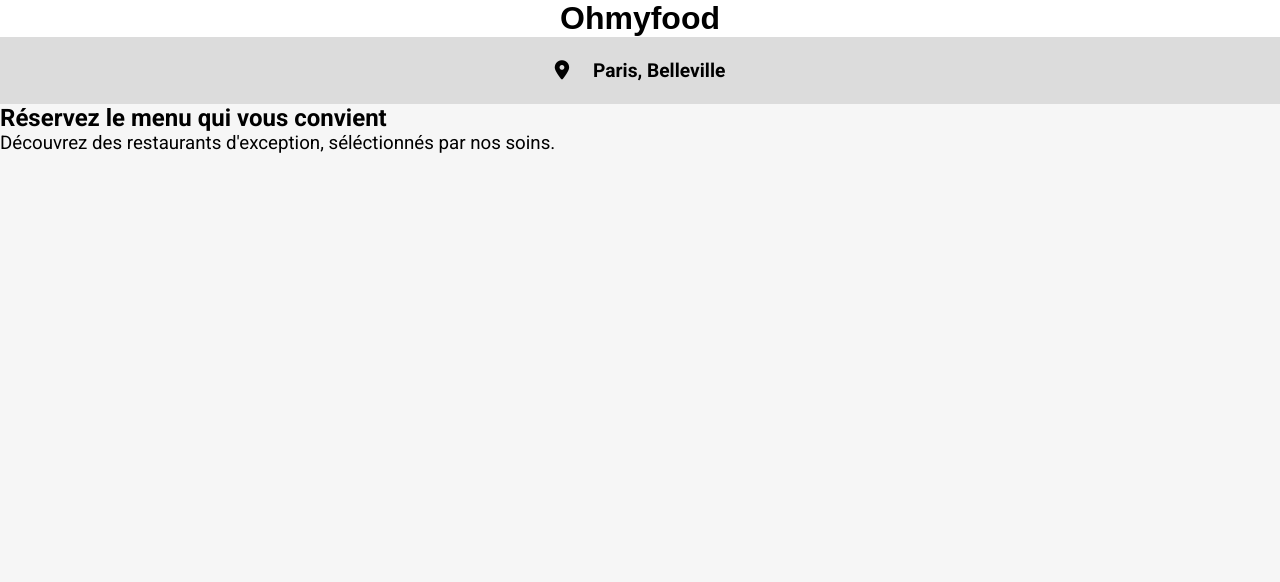
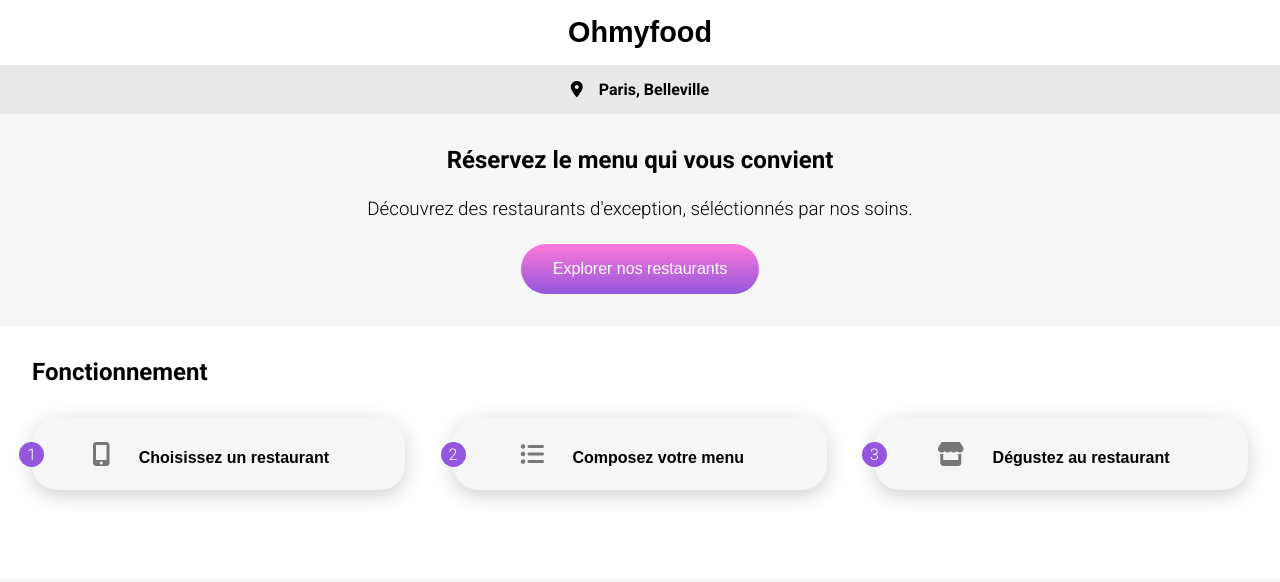
Before and after one commit to Kunkanya/Kunkanyaremmer_P3_06052021, a website: page index.html in a window 1280 px wide. Drawn offline with Linux system fonts and the light colour scheme; a web font is replaced by a local one.

Commit message:
V2: add _index.scss & _button.scss + section fonctionnement

```diff
--- a/index.html
+++ b/index.html
@@ -9,7 +9,7 @@
     <link rel="preconnect" href="https://fonts.googleapis.com">
     <link rel="preconnect" href="https://fonts.gstatic.com" crossorigin>
     <link href="https://fonts.googleapis.com/css2?family=Shrikhand&display=swap" rel="stylesheet">
-    <link href="https://fonts.googleapis.com/css2?family=Roboto:wght@400;500;700&display=swap" rel="stylesheet">    <link rel="stylesheet" href="sass/main.css">
+    <link href="https://fonts.googleapis.com/css2?family=Roboto:wght@300;400;500;700&display=swap" rel="stylesheet">    <link rel="stylesheet" href="sass/main.css">
     <script src="https://kit.fontawesome.com/32b64e32d5.js" crossorigin="anonymous"></script>
 </head>
 <body>
@@ -21,8 +21,34 @@
         <div class="header__explorer">
             <h2>Réservez le menu qui vous convient</h2>
             <h3>Découvrez des restaurants d'exception, séléctionnés par nos soins.</h3>
+            <button class="btn__submit" type="submit" value="Explorer nos restaurants">Explorer nos restaurants</button>
         </div>
     </header>
+    <section class="fonct">
+        <h2>Fonctionnement</h2>
+        <div class="btn__container">
+            <div class="btn__container--box">
+                <button class="btn__menu">
+                    <i class="fas fa-mobile-alt"></i>
+                    <span>Choisissez un restaurant</span>
+                </button>
+                <div class="btn__menu--no">1</div>
+            </div>
+            <div class="btn__container--box">
+                <button class="btn__menu">
+                    <i class="fas fa-list-ul"></i>
+                    <span>Composez votre menu</span>
+                </button>
+                <div class="btn__menu--no">2</div>
+            </div>            <div class="btn__container--box">
+                <button class="btn__menu">
+                    <i class="fas fa-store"></i>
+                    <span>Dégustez au restaurant</span>
+                </button>
+                <div class="btn__menu--no">3</div>
+            </div>
+        </div>
+    </section>
 
 </body>
 </html>
--- a/sass/base/_base.scss
+++ b/sass/base/_base.scss
@@ -8,4 +8,5 @@
 
 body{
     background-color: $color-background-main;
+    font-family: $font-text;
 }
--- /dev/null
+++ b/sass/component/_button.scss
@@ -0,0 +1,50 @@
+.btn{
+    font-family: $font-text;
+    &__submit{
+    padding: $padding-height $padding-width ;
+    border-radius: 50px;
+    border: none;
+    color :  white;
+    background-image: linear-gradient($color-secondary,$color-primary);
+    font-size: 1rem;
+    }
+}
+.btn{
+    &__menu{
+        background-color: $color-background-main ;
+        box-shadow: 0 5px 20px darken($color-background-main, 15%);
+        border:none;
+        border-radius : 25px;
+        font-size: 1rem;
+        font-weight: bold;
+        position: realtive;
+        width: 100%;
+        padding-right: 2.5rem;
+        & i{
+            padding : 1.5rem ;
+            font-size: 1.5rem;
+            color: darken($color: $color-background-main, $amount: 50);
+        }
+        &--no{
+            color: white;
+            font-weight: 300;
+            background-color: $color-primary;
+            border-radius: 50px;
+            width :25px;
+            height : 25px;
+            @include flex_row_center;
+            align-items: center;
+            position:relative;
+            top: -3rem;
+            left: -0.8rem;
+        }
+
+        &:hover{
+            cursor: pointer;
+            background-color: lighten($color-primary, 35%);
+            & i{
+                color : $color-primary
+            }
+        }
+    }
+}
--- a/sass/layouts/_header.scss
+++ b/sass/layouts/_header.scss
@@ -5,22 +5,28 @@
     font-size: $font-size-title;
     background-color: white;
     box-shadow: 0px 5px 6px 0px 20%;
+    padding: $padding-height 0;
     @include flex_row_center;
     }
     &__search{
-        font-size: 1.5rem;
+        font-size: 1rem;
         padding : $padding-height 0;
-        background-color: #DCDCDC;
+        background-color: darken(#f6f6f6 ,5%);
         @include flex_row_center;
-        & i{
-            font-size: 1.2rem;
         }
         & span{
         font-family: $font-text;
-
-        font-size: 1.2rem;
         padding-left : $padding-height;
         }
+    &__explorer {
+        padding: $padding-width 0;
+        text-align: center;
+        & h3{
+            padding: 1.5rem;
+        }
+    }
+    & .btn{
+        @include flex_row_center;
     }
 
 }
--- /dev/null
+++ b/sass/layouts/_index.scss
@@ -0,0 +1,9 @@
+.fonct{
+    background-color: white;
+    padding: $padding-width ;
+}
+
+.btn__container{
+    padding : $padding-width 0;
+    @include grid_col3;
+}
--- a/sass/main.scss
+++ b/sass/main.scss
@@ -1,7 +1,14 @@
+/*--------Uitls-------*/
 @import "./utils/variables";
 @import "./utils/mixin";
 
+/*--------Layout-------*/
 @import "./layouts/header";
+@import "./layouts/index";
 
+/*--------Base-------*/
 @import "./base/base";
 @import "./base/typography";
+
+/*--------Buttons-------*/
+@import "./component/button"
--- a/sass/utils/_mixin.scss
+++ b/sass/utils/_mixin.scss
@@ -9,3 +9,11 @@
     flex-direction: row;
     justify-content: space-between;
 }
+
+@mixin grid_col3 {
+    display: grid;
+    grid-template-columns: repeat(3, 1fr);
+    grid-row: auto;
+    column-gap: 3rem;
+    justify-content: flex-start;
+}
--- a/sass/utils/_variables.scss
+++ b/sass/utils/_variables.scss
@@ -1,9 +1,9 @@
 $font-logo : "Shrikhand", sans-serif;
 $font-text : "Roboto", sans-serif;
 
-$font-size-title : 2rem;
+$font-size-title : 1.8rem;
 $font-weight-thick : 700;
-$font-weight-thin : 400;
+$font-weight-thin : 300;
 
 
 $color-primary : #9356DC;
@@ -13,4 +13,5 @@ $color-background-main :#F6F6F6;
 $color-footer : #353535;
 
 
-$padding-height: 1.5rem;
+$padding-height: 1rem;
+$padding-width : 2rem;
```
Also changed, not shown: sass/main.css, 1 other file.
